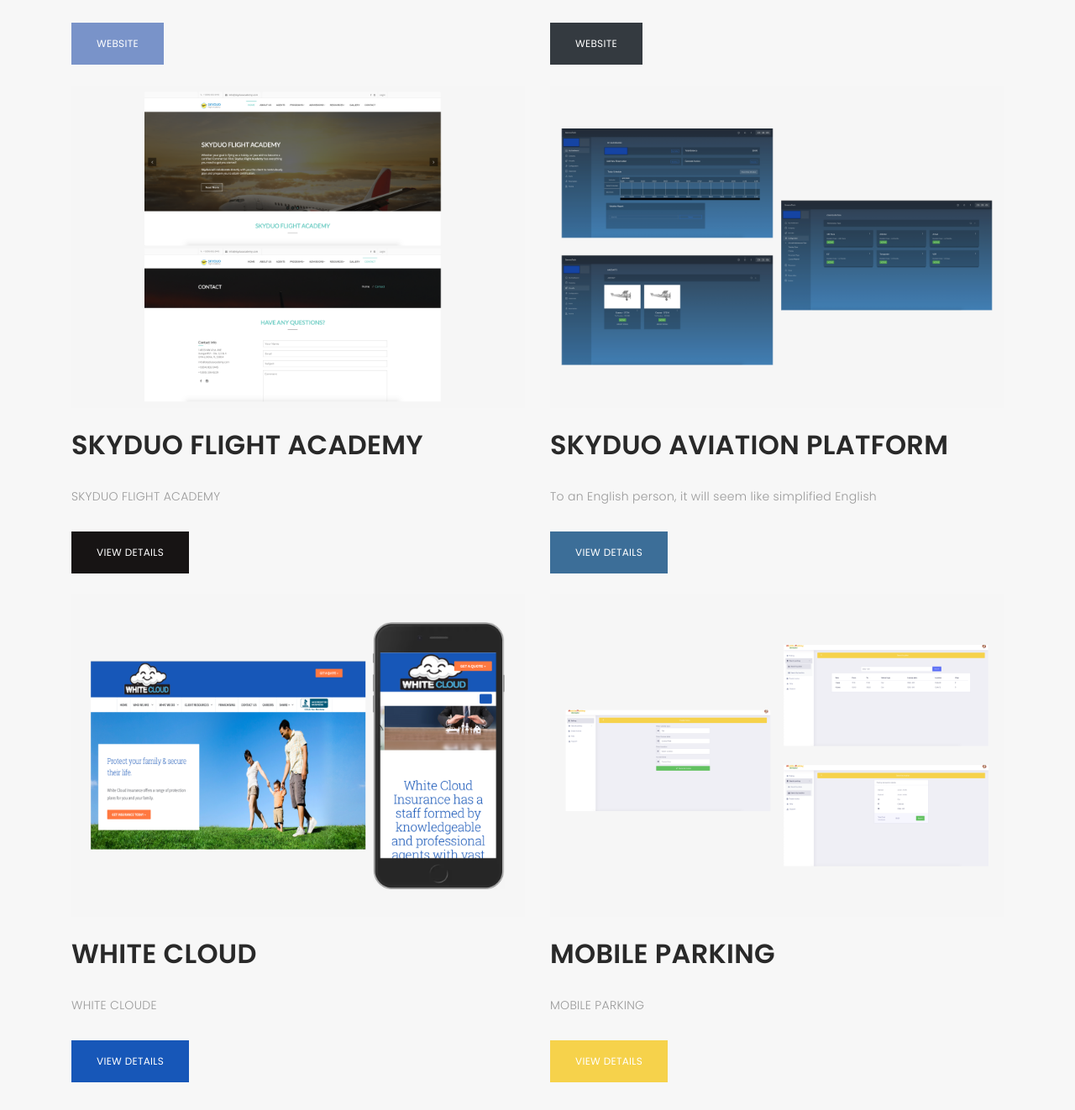
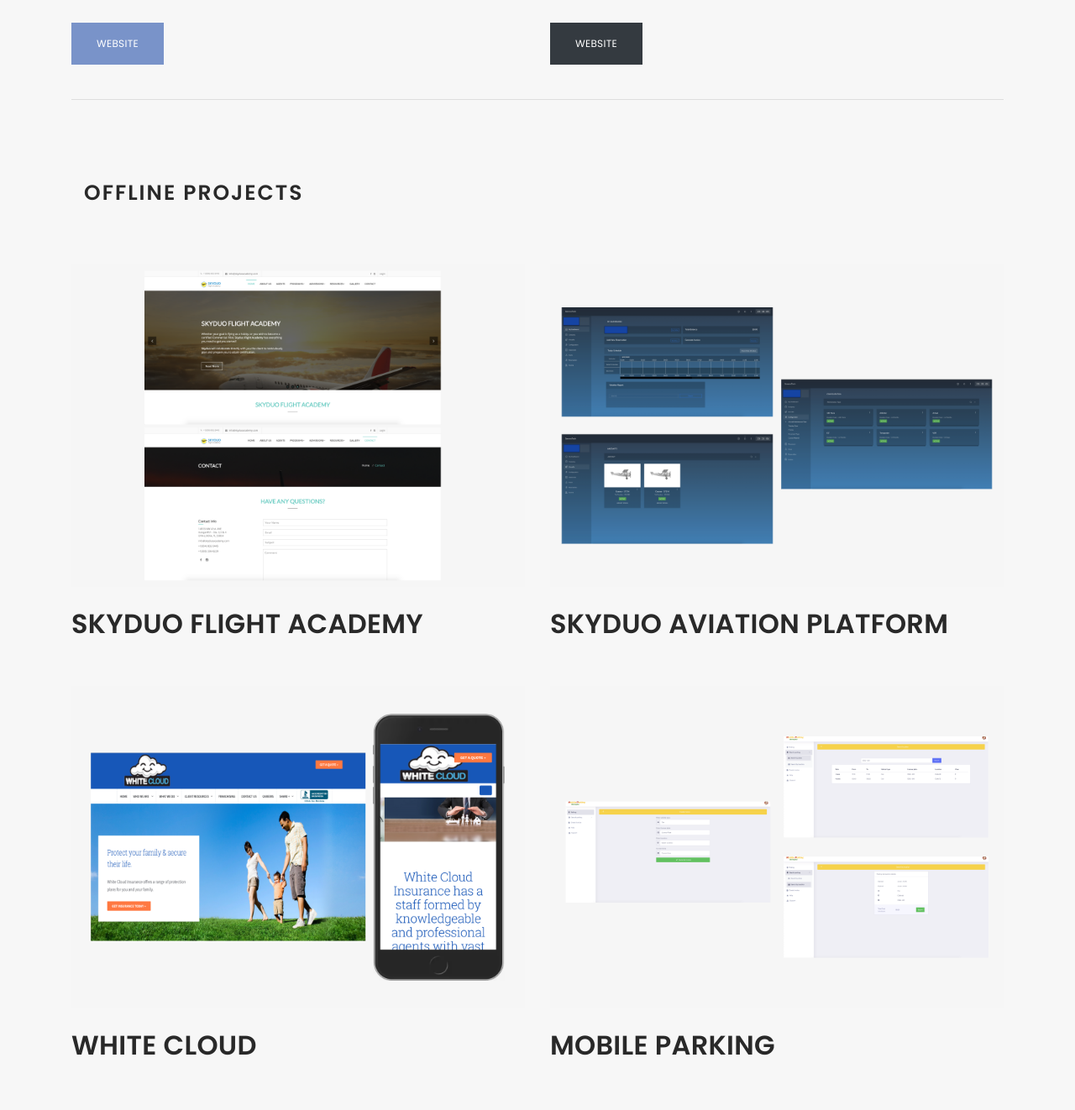
Before and after one commit to kalpeshnaik29/Portflio29, a plain HTML site: page index.html in a window 1280 px wide. Shown: the part 3654-4976 px from the top of the page at 84% size. Drawn offline with Linux system fonts and the light colour scheme; files whose address does not match are found by name; a web font is replaced by a local one.

Commit message:
Update index.html

```diff
--- a/index.html
+++ b/index.html
@@ -381,6 +381,12 @@
               </div>
             </div>
           </div>
+<hr>
+          <div class="container mt-5 pt-5">
+            <div class="section-title text-left">
+              <h2>Offline Projects</h2>
+            </div>
+          </div>
 
           <div class="row">
             <div class="col-lg-6 col-md-6">
@@ -393,7 +399,7 @@
 
                 <div class="journal-txt">
                   <h2 class="mb-30">SKYDUO FLIGHT ACADEMY</h2>
-                  <p class="separator text-justify" style="margin-bottom: 30px">
+                  <!-- <p class="separator text-justify" style="margin-bottom: 30px">
                     SKYDUO FLIGHT ACADEMY
                   </p>
                   <a
@@ -402,7 +408,7 @@
                     style="background: #171414"
                     target="_blank"
                     >View Details</a
-                  >
+                  > -->
                 </div>
               </div>
             </div>
@@ -417,7 +423,7 @@
 
                 <div class="journal-txt">
                   <h2 class="mb-30">SKYDUO AVIATION PLATFORM</h2>
-                  <p class="separator text-justify" style="margin-bottom: 30px">
+                  <!-- <p class="separator text-justify" style="margin-bottom: 30px">
                     To an English person, it will seem like simplified English
                   </p>
                   <a
@@ -426,7 +432,7 @@
                     style="background: #3c6e98"
                     target="_blank"
                     >View Details</a
-                  >
+                  > -->
                 </div>
               </div>
             </div>
@@ -443,7 +449,7 @@
 
                 <div class="journal-txt">
                   <h2 class="mb-30">WHITE CLOUD</h2>
-                  <p class="separator text-justify" style="margin-bottom: 30px">
+                  <!-- <p class="separator text-justify" style="margin-bottom: 30px">
                     WHITE CLOUDE
                   </p>
                   <a
@@ -452,7 +458,7 @@
                     style="background: #1757b8"
                     target="_blank"
                     >View Details</a
-                  >
+                  > -->
                 </div>
               </div>
             </div>
@@ -467,7 +473,7 @@
 
                 <div class="journal-txt">
                   <h2 class="mb-30">MOBILE PARKING</h2>
-                  <p class="separator text-justify" style="margin-bottom: 30px">
+                  <!-- <p class="separator text-justify" style="margin-bottom: 30px">
                     MOBILE PARKING
                   </p>
                   <a
@@ -476,7 +482,7 @@
                     style="background: #f6d24b"
                     target="_blank"
                     >View Details</a
-                  >
+                  > -->
                 </div>
               </div>
             </div>
```
